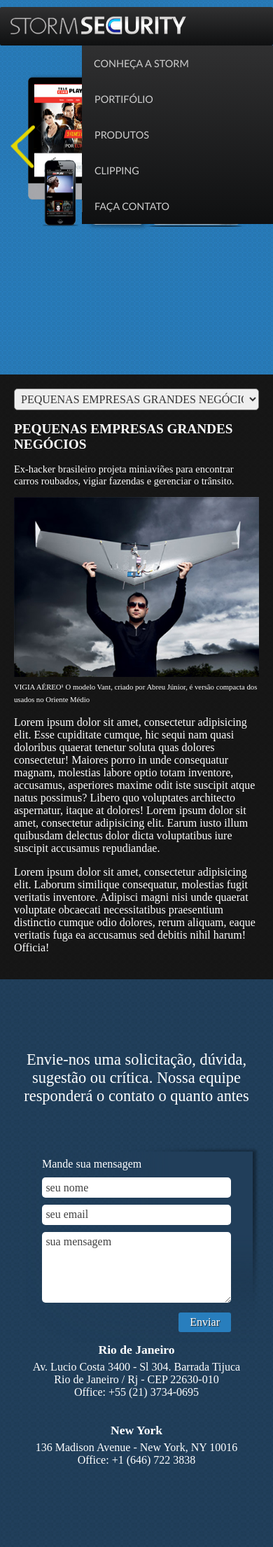
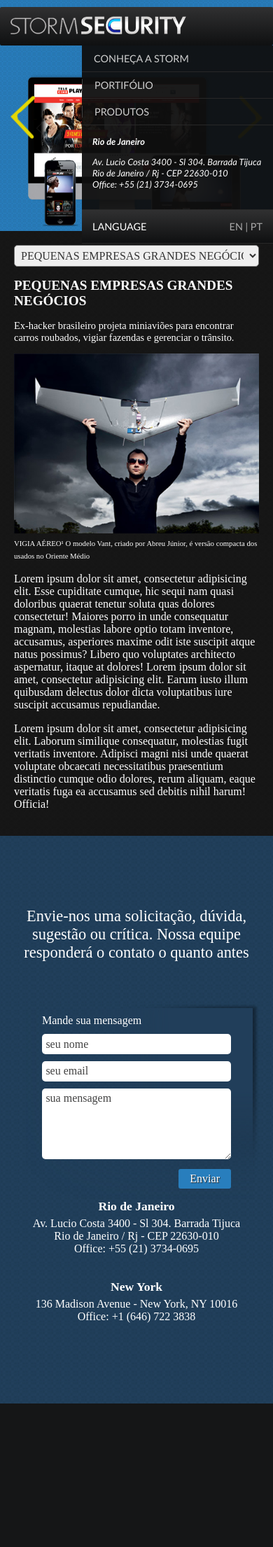
Before and after one commit to guilouro/stormsecurity, a Django app: page / in a window 390 px wide. Shown: the whole page at 70% size. After the commit the page ends 2005 px from the top, so only its background shows below. Run offline with Django 3.2, Linux system fonts and the light colour scheme; parts of the project's set-up code (start-up, migrations or seed data) failed here and were passed over; some libraries are stand-ins or nearby versions.

Commit message:
style menu

```diff
--- a/_src/assets/sass/_globals.sass
+++ b/_src/assets/sass/_globals.sass
@@ -8,12 +8,15 @@ header
     background-image: url(../img/top_bg.png), url(../img/pattern_top.jpg)
     background-repeat: no-repeat, repeat
     background-position: center center, 0 0
-    height: 525px
     padding-top: 10px
     font-family: "Trebuchet MS", sans serif
 
     +breakpoint(mobile)
         background: url(../img/pattern_top.jpg)
+
+    +breakpoint(tablet, min)
+        height: 525px
+
 
 
 
@@ -68,3 +71,10 @@ footer
             font-size: 1.1rem
         p
             margin: 5px 0 35px
+
+
+
+
+.hidden-mobile
+    +breakpoint(mobile)
+        display: none
--- a/_src/assets/sass/_menu.sass
+++ b/_src/assets/sass/_menu.sass
@@ -1,17 +1,35 @@
 .menu
     +j-cf()
-    width: 100%
     margin: 0
     padding: 0
     font-size: 0.9rem
+    overflow: hidden
 
     +breakpoint(mobile)
-        +gradient()
+        width: 100%
+        background-color: rgba(darken($default_color, 10%), 0.95)
         width: 70%
         position: absolute
         z-index: 99
         top: 65px
         right: 0
+
+        span
+            float: right
+            color: #aaa
+
+    address
+        font-size: 0.8rem
+
+    .mbl
+        padding: 15px
+        display: none
+
+        +breakpoint(mobile)
+            display: block
+
+        &:last-child
+            +gradient()
 
     li
         list-style: none
@@ -20,9 +38,13 @@
 
         +breakpoint(mobile)
             float: none
+            padding: 10px 0
+            color: #fff
+            border-bottom: 1px solid $default_color
 
-        &:hover
-            border-bottom: 4px solid yellow
+        +breakpoint(tablet, min)
+            &:hover
+                border-bottom: 4px solid yellow
 
         &:first-child a
             border-left: none
--- a/assets/css/style.css
+++ b/assets/css/style.css
@@ -606,13 +606,17 @@ header {
   background-image: url(../img/top_bg.png), url(../img/pattern_top.jpg);
   background-repeat: no-repeat, repeat;
   background-position: center center, 0 0;
-  height: 525px;
   padding-top: 10px;
   font-family: "Trebuchet MS", sans serif;
 }
 @media (max-width: 37.5em) {
   header {
     background: url(../img/pattern_top.jpg);
+  }
+}
+@media (min-width: 50em) {
+  header {
+    height: 525px;
   }
 }
 
@@ -737,6 +741,12 @@ footer address p {
   margin: 5px 0 35px;
 }
 
+@media (max-width: 37.5em) {
+  .hidden-mobile {
+    display: none;
+  }
+}
+
 /*
  * 	Core Owl Carousel CSS File
  *	v1.3.3
@@ -1226,10 +1236,10 @@ footer address p {
 
 .menu {
   *zoom: 1;
-  width: 100%;
   margin: 0;
   padding: 0;
   font-size: 0.9rem;
+  overflow: hidden;
 }
 .menu:before, .menu:after {
   content: '';
@@ -1240,20 +1250,40 @@ footer address p {
 }
 @media (max-width: 37.5em) {
   .menu {
-    background: #303031;
-    background: -moz-linear-gradient(top, #303031 0%, #0f1011 100%);
-    background: -webkit-gradient(linear, left top, left bottom, color-stop(0%, #303031), color-stop(100%, #0f1011));
-    background: -webkit-linear-gradient(top, #303031 0%, #0f1011 100%);
-    background: -o-linear-gradient(top, #303031 0%, #0f1011 100%);
-    background: -ms-linear-gradient(top, #303031 0%, #0f1011 100%);
-    background: linear-gradient(to bottom, #303031 0%, #0f1011 100%);
-    filter: progid:DXImageTransform.Microsoft.gradient( startColorstr='#303031', endColorstr='#0f1011',GradientType=0 );
+    width: 100%;
+    background-color: rgba(15, 15, 15, 0.95);
     width: 70%;
     position: absolute;
     z-index: 99;
     top: 65px;
     right: 0;
   }
+  .menu span {
+    float: right;
+    color: #aaa;
+  }
+}
+.menu address {
+  font-size: 0.8rem;
+}
+.menu .mbl {
+  padding: 15px;
+  display: none;
+}
+@media (max-width: 37.5em) {
+  .menu .mbl {
+    display: block;
+  }
+}
+.menu .mbl:last-child {
+  background: #303031;
+  background: -moz-linear-gradient(top, #303031 0%, #0f1011 100%);
+  background: -webkit-gradient(linear, left top, left bottom, color-stop(0%, #303031), color-stop(100%, #0f1011));
+  background: -webkit-linear-gradient(top, #303031 0%, #0f1011 100%);
+  background: -o-linear-gradient(top, #303031 0%, #0f1011 100%);
+  background: -ms-linear-gradient(top, #303031 0%, #0f1011 100%);
+  background: linear-gradient(to bottom, #303031 0%, #0f1011 100%);
+  filter: progid:DXImageTransform.Microsoft.gradient( startColorstr='#303031', endColorstr='#0f1011',GradientType=0 );
 }
 .menu li {
   list-style: none;
@@ -1263,10 +1293,15 @@ footer address p {
 @media (max-width: 37.5em) {
   .menu li {
     float: none;
-  }
-}
-.menu li:hover {
-  border-bottom: 4px solid yellow;
+    padding: 10px 0;
+    color: #fff;
+    border-bottom: 1px solid #282828;
+  }
+}
+@media (min-width: 50em) {
+  .menu li:hover {
+    border-bottom: 4px solid yellow;
+  }
 }
 .menu li:first-child a {
   border-left: none;
--- a/templates/base.html
+++ b/templates/base.html
@@ -28,8 +28,21 @@
                 <li><a href="#">CONHEÇA A STORM</a></li>
                 <li><a href="#">PORTIFÓLIO</a></li>
                 <li><a href="#">PRODUTOS</a></li>
-                <li><a href="#">CLIPPING</a></li>
-                <li><a href="#">FAÇA CONTATO</a></li>
+                <li class="hidden-mobile"><a href="#">CLIPPING</a></li>
+                <li class="hidden-mobile"><a href="#">FAÇA CONTATO</a></li>
+                <li class="mbl">
+                    <address>
+                        <strong>Rio de Janeiro</strong>
+                        <p>
+                            Av. Lucio Costa 3400 - Sl 304. Barrada Tijuca <br>
+                            Rio de Janeiro / Rj - CEP 22630-010 <br>
+                            Office: +55 (21) 3734-0695
+                        </p>
+                    </address>
+                </li>
+                <li class="mbl">
+                    LANGUAGE <span>EN | PT</span>
+                </li>
             </ul>
         </div>
 
```
Also changed, not shown: 1 other file.
